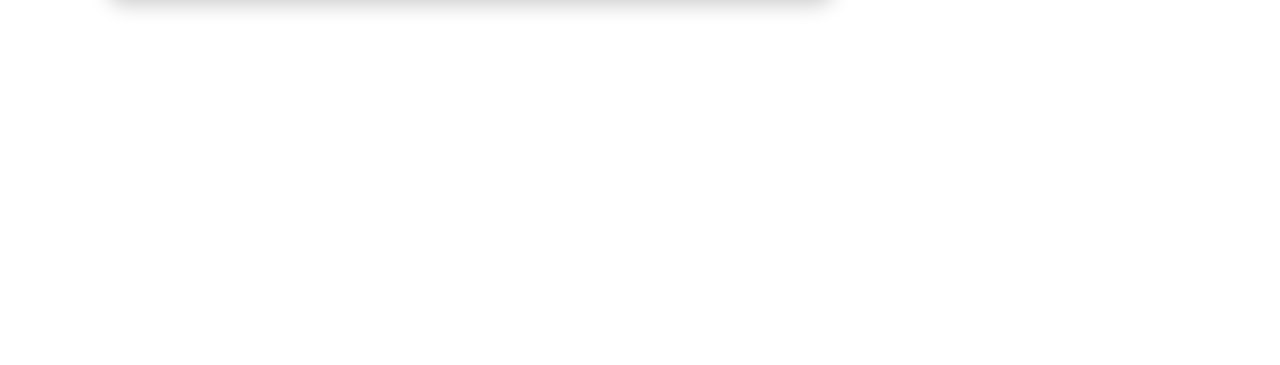
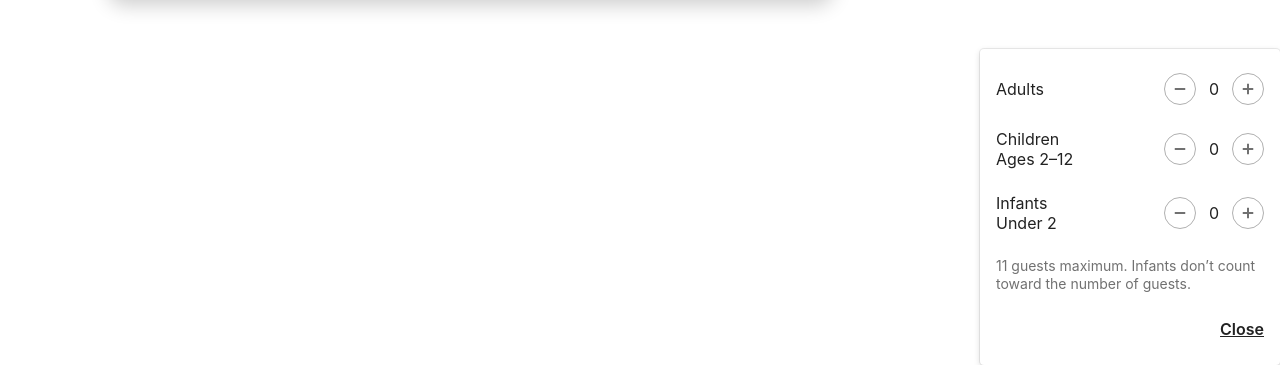
Before and after one commit to couchbnb/reservations, a React app: page / in a window 1280 px wide. Shown: the part 1029-1394 px from the top of the page. Before the commit the page ends 1072 px from the top, so only its background shows below. Built offline with nearby package versions, Linux system fonts and the light colour scheme; no server answers.

Commit message:
added guest component with styles, spacing and size will need to be adjusted on integration

```diff
--- a/src/components/App.jsx
+++ b/src/components/App.jsx
@@ -9,6 +9,8 @@
 import ResSelect from './resSelect/ResSelect.jsx';
 import RatingSummary from './RatingSummary.jsx';
 import CalendarView from './resSelect/calendar/CalendarView.jsx'
+
+import GuestSelect from './guestSelect/GuestSelect.jsx'
 
 //styled-components
 const Wrapper = styled.section`
@@ -133,6 +135,7 @@
           <Fees />
         </Wrapper>
         <CalendarView data={this.state} />
+        <GuestSelect />
       </div>
 
     )
--- /dev/null
+++ b/src/components/guestSelect/Close.jsx
@@ -0,0 +1,40 @@
+import React from 'react';
+import styled from 'styled-components';
+
+const Wrapper = styled.div`
+  display: flex !important;
+  justify-content: flex-end !important;
+`;
+
+const Button = styled.div`
+  cursor: pointer !important;
+  display: inline-block !important;
+  margin: 0px -10px !important;
+  position: relative !important;
+  text-align: center !important;
+  width: auto !important;
+  touch-action: manipulation !important;
+  font-family: Circular, -apple-system, BlinkMacSystemFont, Roboto, "Helvetica Neue", sans-serif !important;
+  font-size: 16px !important;
+  line-height: 20px !important;
+  font-weight: 600 !important;
+  border-radius: 8px !important;
+  outline: none !important;
+  padding: 10px !important;
+  transition: box-shadow 0.2s ease 0s, -ms-transform 0.1s ease 0s, -webkit-transform 0.1s ease 0s, transform 0.1s ease 0s !important;
+  border: none !important;
+  background: transparent !important;
+  color: rgb(34, 34, 34) !important;
+  text-decoration: underline !important;
+
+`;
+
+const Close = (props) => {
+  return (
+    <Wrapper>
+      <Button>Close</Button>
+    </Wrapper>
+  )
+}
+
+export default Close;
--- /dev/null
+++ b/src/components/guestSelect/GuestRow.jsx
@@ -0,0 +1,92 @@
+import React from 'react';
+import styled from 'styled-components';
+
+const Wrapper = styled.div`
+  display: flex;
+  justify-content: space-between;
+  align-items: center;
+  width: 100%;
+  margin-top: 8px;
+  margin-bottom: 24px;
+`;
+
+const Info = styled.div`
+  display: flex;
+  flex-direction: column;
+`;
+
+const Title = styled.div`
+  color: rgb(34, 34, 34) !important;
+  font-family: Circular, -apple-system, BlinkMacSystemFont, Roboto, "Helvetica Neue", sans-serif !important;
+  font-weight: 400 !important;
+`;
+
+const Description = styled.div`
+  color: rgb(34, 34, 34) !important;
+  font-family: Circular, -apple-system, BlinkMacSystemFont, Roboto, "Helvetica Neue", sans-serif !important;
+`;
+
+const Counter = styled.div`
+  display: flex;
+  align-items: center;
+  width: 100px;
+  justify-content: space-between;
+`;
+
+const Icon = styled.button`
+  width: 32px !important;
+  height: 32px !important;
+  flex-grow: 0 !important;
+  flex-shrink: 0 !important;
+  cursor: pointer !important;
+  display: inline-flex !important;
+  margin: 0px !important;
+  padding: 0px !important;
+  text-align: center !important;
+  text-decoration: none !important;
+  border-width: 1px !important;
+  border-style: solid !important;
+  border-color: rgb(176, 176, 176) !important;
+  color: rgb(113, 113, 113) !important;
+  font-family: inherit !important;
+  outline: none !important;
+  touch-action: manipulation !important;
+  align-items: center !important;
+  justify-content: center !important;
+  background: rgb(255, 255, 255) !important;
+  border-radius: 50% !important;
+`;
+
+const Message = styled.div`
+
+`;
+
+const GuestRow = (props) => {
+  return (
+    <Wrapper>
+      <Info>
+        <Title>
+          {props.type}
+        </Title>
+        <Description>
+          {props.description}
+        </Description>
+      </Info>
+      <Counter>
+        <Icon>
+          <svg viewBox="0 0 32 32" xmlns="http://www.w3.org/2000/svg" aria-hidden="true" role="presentation" focusable="false" style={{height:'12px', width:'12px'}} display="block" fill="none" stroke="currentcolor" strokeWidth="5.33333" overflow="visible">
+            <path d="m2 16h28"/>
+          </svg>
+        </Icon>
+        <div>{props.count}</div>
+        <Icon>
+          <svg viewBox="0 0 32 32" xmlns="http://www.w3.org/2000/svg" aria-hidden="true" role="presentation" focusable="false" style={{height:'12px', width:'12px'}} display="block" fill="none" stroke="currentcolor" strokeWidth="5.33333" overflow="visible">
+            <path d="m2 16h28m-14-14v28"/>
+          </svg>
+        </Icon>
+      </Counter>
+    </Wrapper>
+  )
+};
+
+export default GuestRow;
--- a/src/components/guestSelect/GuestSelect.jsx
+++ b/src/components/guestSelect/GuestSelect.jsx
@@ -1 +1,56 @@
 import React from 'react';
+import styled from 'styled-components';
+
+import GuestRow from './GuestRow.jsx'
+import Close from './Close.jsx'
+
+const Inherited = styled.div`
+  color: rgb(34, 34, 34) !important;
+  font-family: Circular, -apple-system, BlinkMacSystemFont, Roboto, "Helvetica Neue", sans-serif !important;
+  font-weight: 400 !important;
+  font-size: 16px !important;
+  line-height: 20px !important;
+  margin-top: 50px
+
+`;
+
+
+const Wrapper = styled.div`
+  background: rgb(255, 255, 255) !important;
+  border-radius: 4px !important;
+  box-shadow: rgba(0, 0, 0, 0.15) 0px 2px 6px, rgba(0, 0, 0, 0.07) 0px 0px 0px 1px !important;
+  box-sizing: border-box !important;
+  margin-bottom: 16px !important;
+  min-width: 280px !important;
+  padding: 16px !important;
+  position: absolute !important;
+  text-align: left !important;
+  width: 100% !important;
+  z-index: 999 !important;
+  right: 0px !important;
+  max-width: 300px;
+`;
+
+const GuestPolicy = styled.div`
+  display: block;
+  font-size: 14px !important;
+  line-height: 18px !important;
+  color: rgb(113, 113, 113) !important;
+  margin-bottom: 16px !important;
+`;
+
+const GuestSelect = (props) => {
+  return (
+    <Inherited>
+      <Wrapper>
+        <GuestRow type="Adults" count={0} />
+        <GuestRow type="Children" description="Ages 2–12" count={0} />
+        <GuestRow type="Infants" description="Under 2" count={0} />
+        <GuestPolicy>11 guests maximum. Infants don’t count toward the number of guests.</GuestPolicy>
+        <Close/>
+      </Wrapper>
+    </Inherited>
+  )
+};
+
+export default GuestSelect;
```
Also changed, not shown: src/components/guestSelect/minus.svg (added), src/components/guestSelect/plus.svg (added).
